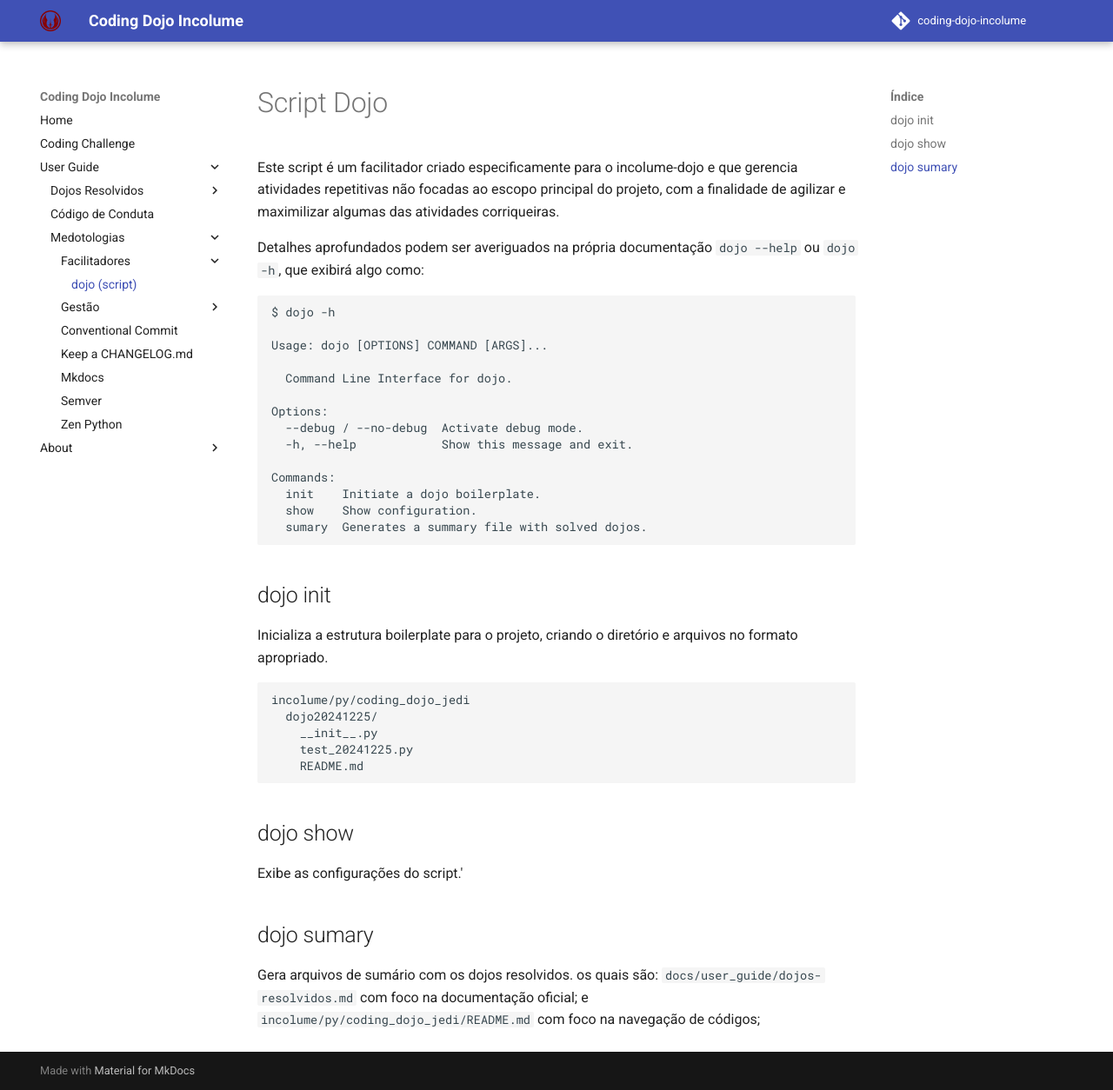
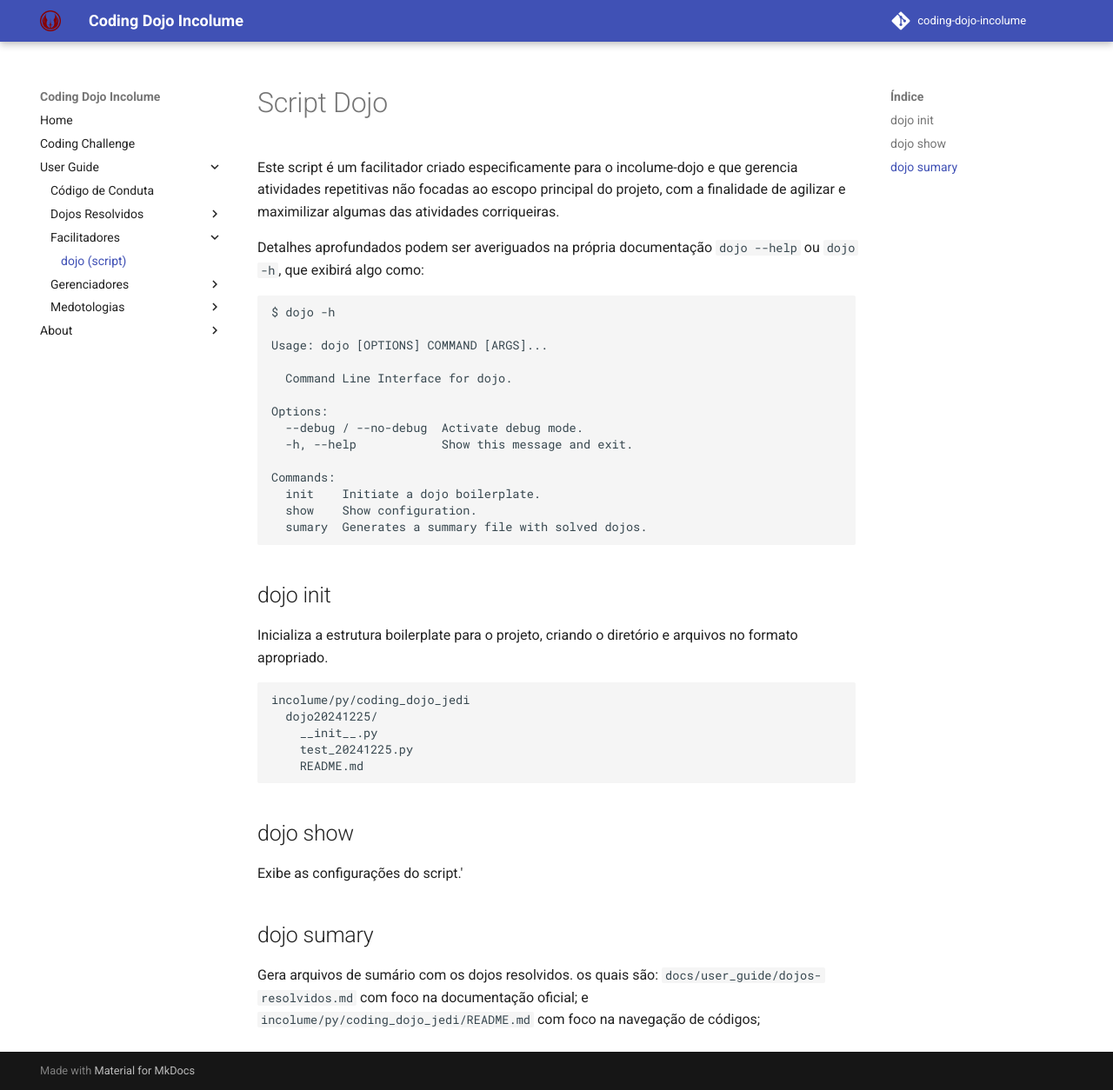
Before and after one commit to incolume-jedi/coding-dojo, an MkDocs documentation site: the page built from docs/user_guide/facilitors/dojo-script.md, in a window 1280 px wide and 1254 px high. Shown: the whole window at 87% size. Built offline with MkDocs 1.6.1 and Material for MkDocs 9.7.7, drawn with Linux system fonts in a browser that asks for light colours; comment, search, counter and statistics services are not loaded; part of the change alters nothing that is shown.

Commit message:
doc: reestruturação de menu

```diff
--- a/mkdocs.yml
+++ b/mkdocs.yml
@@ -44,16 +44,16 @@ nav:
     - Home: index.md
     - Coding Challenge: coding_challenge/README.md
     - 'User Guide':
+      - Código de Conduta: user_guide/code_of_conduct.md
       - Dojos Resolvidos:
         # - alfabética: user_guide/dojos-alfabetica.md
         - por datas: user_guide/dojos-resolvidos.md
-      - Código de Conduta: user_guide/code_of_conduct.md
+      - Facilitadores:
+          - dojo (script): user_guide/facilitors/dojo-script.md
+      - Gerenciadores:
+        - uv: user_guide/managers/uv.md
+        - poetry: user_guide/managers/poetry.md
       - Medotologias:
-          - Facilitadores:
-            - dojo (script): user_guide/dojo-script.md
-          - Gestão:
-            - uv: user_guide/uv.md
-            - poetry: user_guide/poetry.md
           - Conventional Commit: user_guide/COVENTIONAL_COMMITS.md
           - Keep a CHANGELOG.md: user_guide/keep-a-changelog.md
           - Mkdocs: user_guide/writing-your-docs.md
```
Also changed, not shown: docs/user_guide/facilitors/dojo-script.md (renamed from docs/user_guide/dojo-script.md), docs/user_guide/managers/poetry.md (added), docs/user_guide/managers/uv.md (renamed from docs/user_guide/uv.md).
